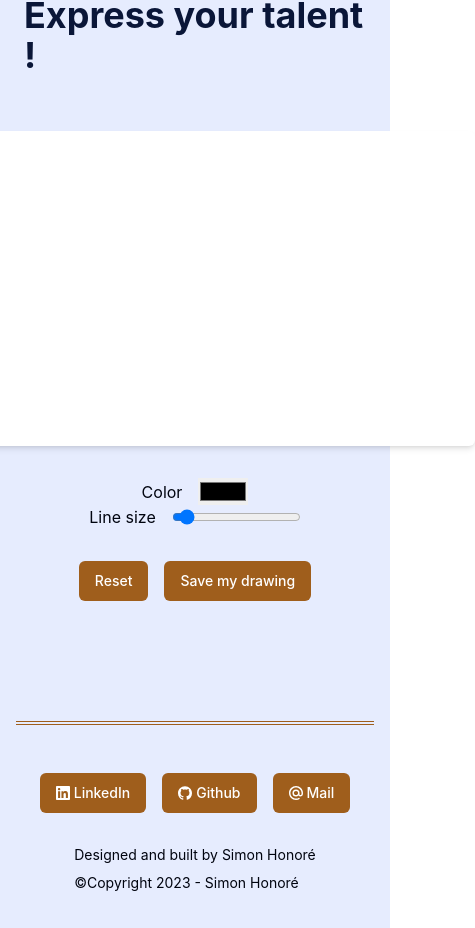
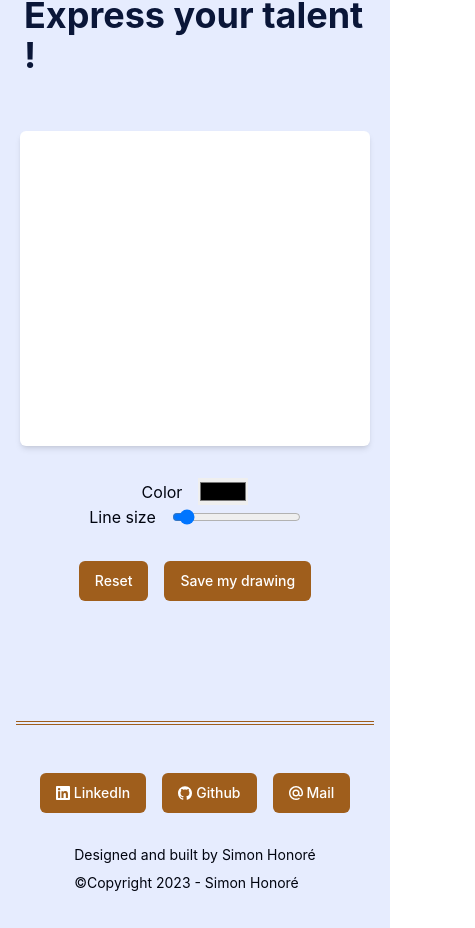
Before and after one commit to Simon-Honore/portfolio-V1, a Next.js app: page /havefun in a window 390 px wide. Shown: the part 933-1861 px from the top of the page, 475 px wide, since content can reach past the window. Built offline with nearby package versions, Linux system fonts and the light colour scheme.

Commit message:
feat: create useScreenWidth hook to get width of window sreen

```diff
--- a/pages/_app.js
+++ b/pages/_app.js
@@ -4,6 +4,7 @@ import '@/src/styles/globals.css';
 import '@/src/styles/theme.css';
 import clsx from 'clsx';
 
+// HOC for aplly the theme
 const AppWithTheme = ({ children }) => {
 	const { isDark } = useThemeContext();
 
--- a/pages/havefun/index.jsx
+++ b/pages/havefun/index.jsx
@@ -2,7 +2,7 @@ import { DrawSection } from '@/src/components/draw/DrawSection';
 import dynamic from 'next/dynamic';
 import Head from 'next/head';
 
-// dynamic import Memory Section
+// Dynamic import Memory Section
 const DynamicMemorySection = dynamic(
 	() => import('../../src/components/memory'),
 	{
@@ -14,7 +14,7 @@ export default function HaveFun() {
 	return (
 		<>
 			<Head>
-				<title>Portfolio Simon Honoré</title>
+				<title>Have fun!</title>
 			</Head>
 			<div className='flex flex-col gap-40'>
 				<DynamicMemorySection />
--- a/src/components/draw/DrawCanvas.jsx
+++ b/src/components/draw/DrawCanvas.jsx
@@ -1,5 +1,6 @@
-import { useEffect, useRef } from 'react';
+import { useEffect, useRef, useState } from 'react';
 import { getCoordinates } from '../../lib/canvas';
+import { useWidthScreen } from '@/src/hooks/useWidthScreen';
 
 /**
  *
@@ -7,11 +8,13 @@ import { getCoordinates } from '../../lib/canvas';
  * @returns
  */
 export const DrawCanvas = ({ canvas, startDrawing, draw }) => {
+	const widthScreen = useWidthScreen();
+
 	return (
 		<canvas
 			onMouseDown={startDrawing}
 			onMouseMove={draw}
-			width={560}
+			width={widthScreen > 600 ? 560 : widthScreen - 40}
 			height={315}
 			ref={canvas}
 			className='m-auto rounded-md bg-white shadow-md'
--- a/src/hooks/useCanvas.js
+++ b/src/hooks/useCanvas.js
@@ -7,7 +7,6 @@ const DEFAULT_SIZE = 4;
 
 export const useCanvas = () => {
 	const canvas = useRef(null);
-	console.log('canvas >> ', canvas);
 
 	const [colorValue, setColorValue] = useState(DEFAULT_COLOR);
 	const [sizeValue, setSizeValue] = useState(DEFAULT_SIZE);
--- /dev/null
+++ b/src/hooks/useWidthScreen.js
@@ -0,0 +1,21 @@
+import { useEffect, useState } from 'react';
+
+export const useWidthScreen = () => {
+	const [widthScreen, setWidthScreen] = useState(null);
+
+	useEffect(() => {
+		const handleChange = () => {
+			setWidthScreen(window.innerWidth);
+		};
+
+		window.addEventListener('resize', handleChange);
+
+		handleChange();
+
+		return () => {
+			window.removeEventListener('resize', handleChange);
+		};
+	}, []);
+
+	return widthScreen;
+};
```
Also changed, not shown: src/components/atom/Button.jsx (+7 -0 lines), src/components/atom/ContactLink.jsx (+11 -0 lines), src/components/atom/NavLinks.jsx (+8 -0 lines), src/components/atom/SectionWrapper.jsx (+8 -0 lines).
